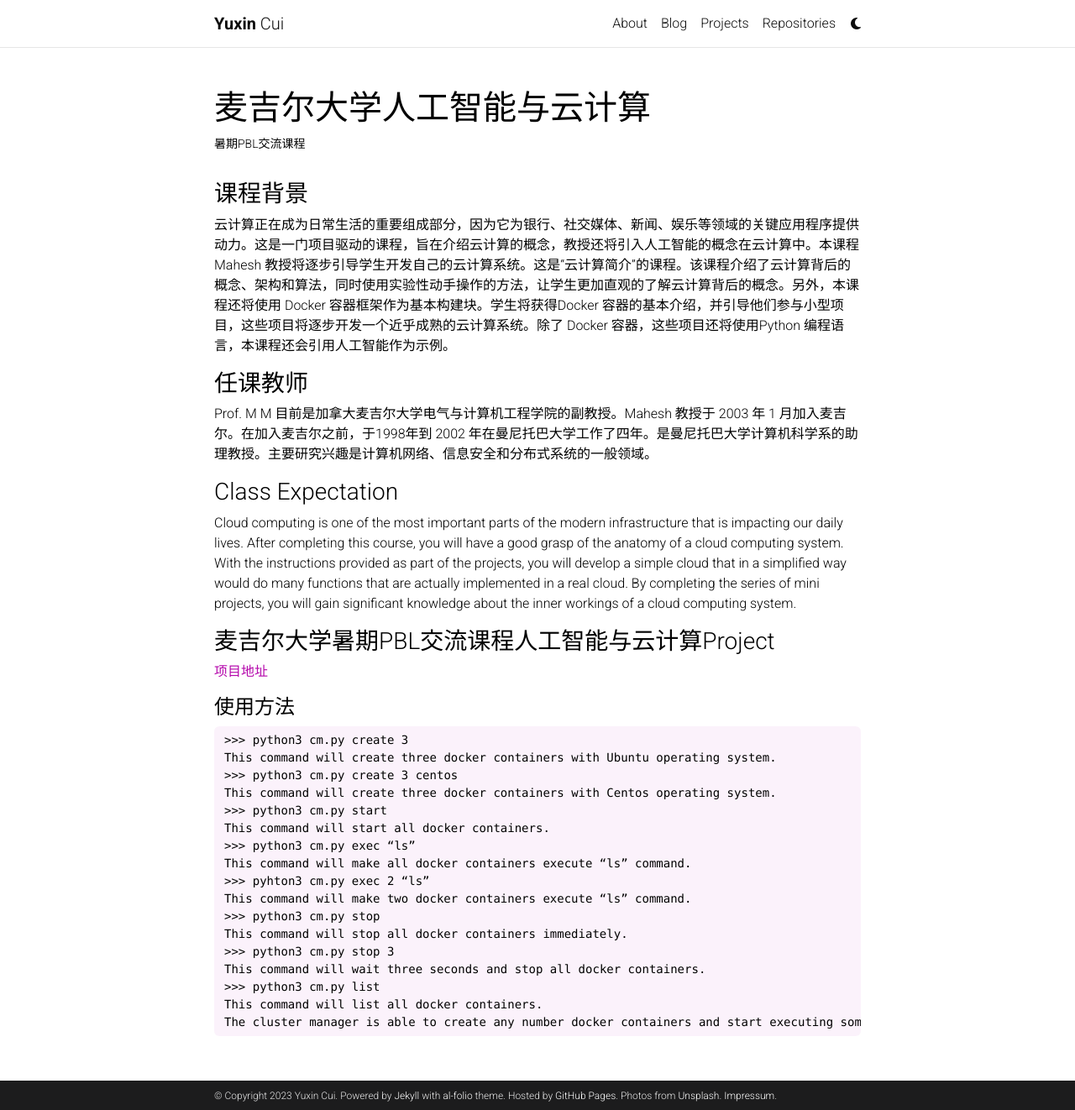
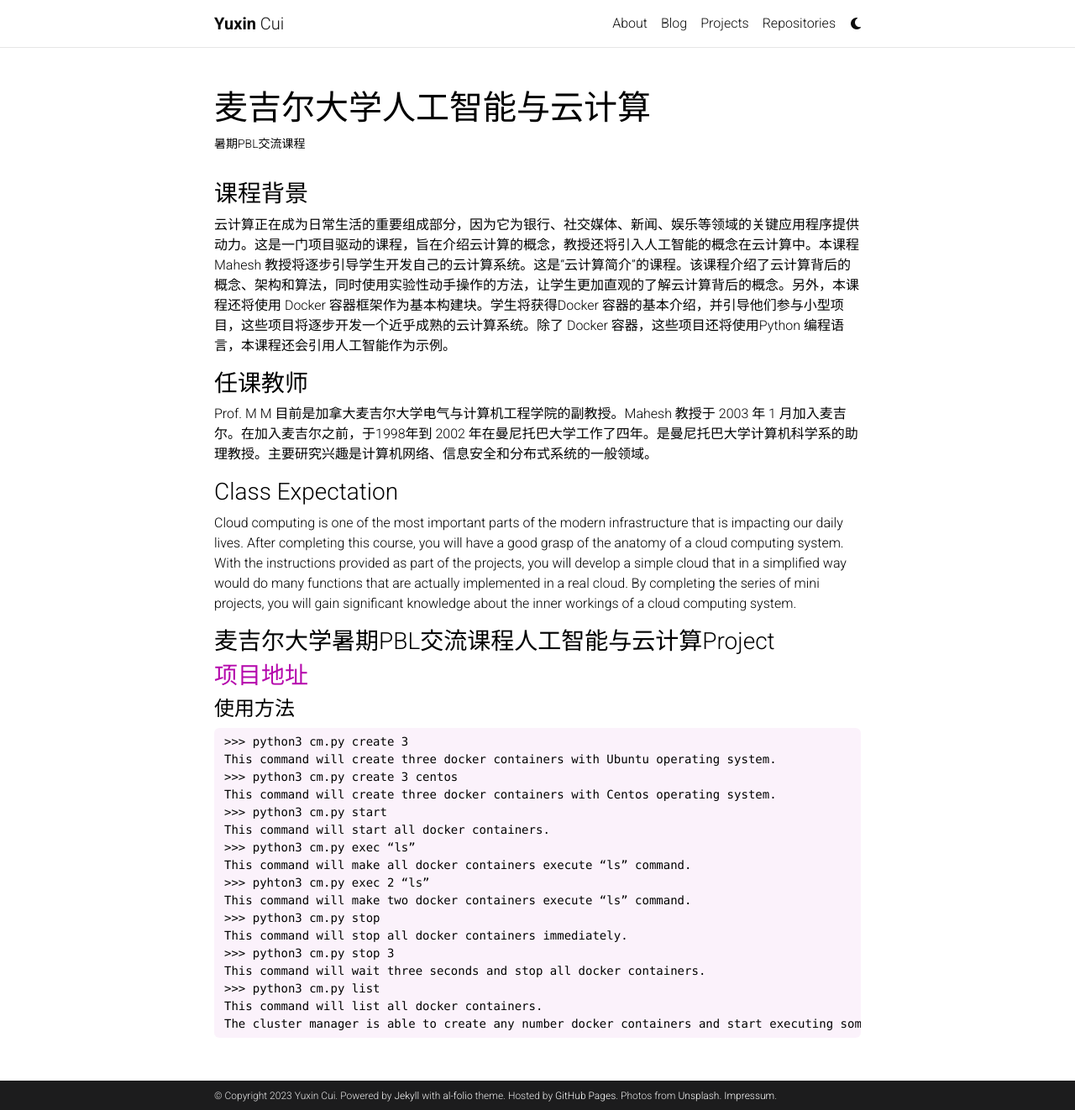
Before and after one commit to liukanshan1/liukanshan1.github.io, a Jekyll site: the page built from _projects/11_project.md, in a window 1280 px wide and 1322 px high. Shown: the whole window at 84% size. Built offline with Jekyll 4.4.1, drawn with Linux system fonts in a browser that asks for light colours; comment, search, counter and statistics services are not loaded; a style sheet for code colours, icons or effects is not loaded.

```diff
--- a/_projects/11_project.md
+++ b/_projects/11_project.md
@@ -21,7 +21,7 @@ Cloud computing is one of the most important parts of the modern infrastructure
 
 ### 麦吉尔大学暑期PBL交流课程人工智能与云计算Project
 
-[项目地址](https://github.com/liukanshan1/AI-and-Cloud-Compute/)
+### [项目地址](https://github.com/liukanshan1/AI-and-Cloud-Compute/)
 
 
 #### 使用方法
```
